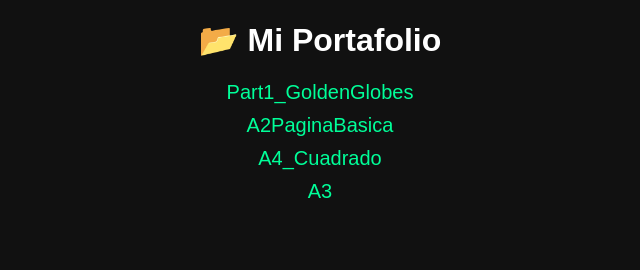
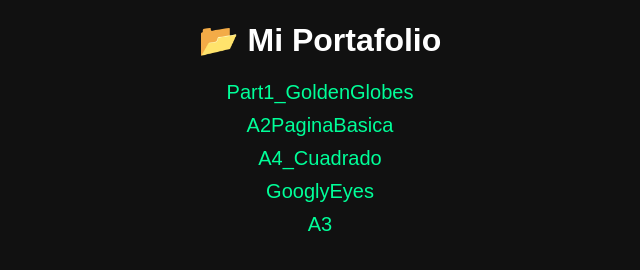
Before and after one commit to AndresHacker00/PortafolioWEB, a plain HTML site: page index.html in a window 1280 px wide. Shown: the whole page, without its empty margins (320-960 px from the left). Drawn offline with Linux system fonts and the light colour scheme.

Commit message:
Update index.html

```diff
--- a/index.html
+++ b/index.html
@@ -21,6 +21,8 @@
 
     <li><a href="A4_Cuadrado">A4_Cuadrado</a></li>
 
+    <li><a href="GooglyEyes">GooglyEyes</a></li>
+
     <li><a href="index.html">A3</a></li>
 
   </ul>
```
